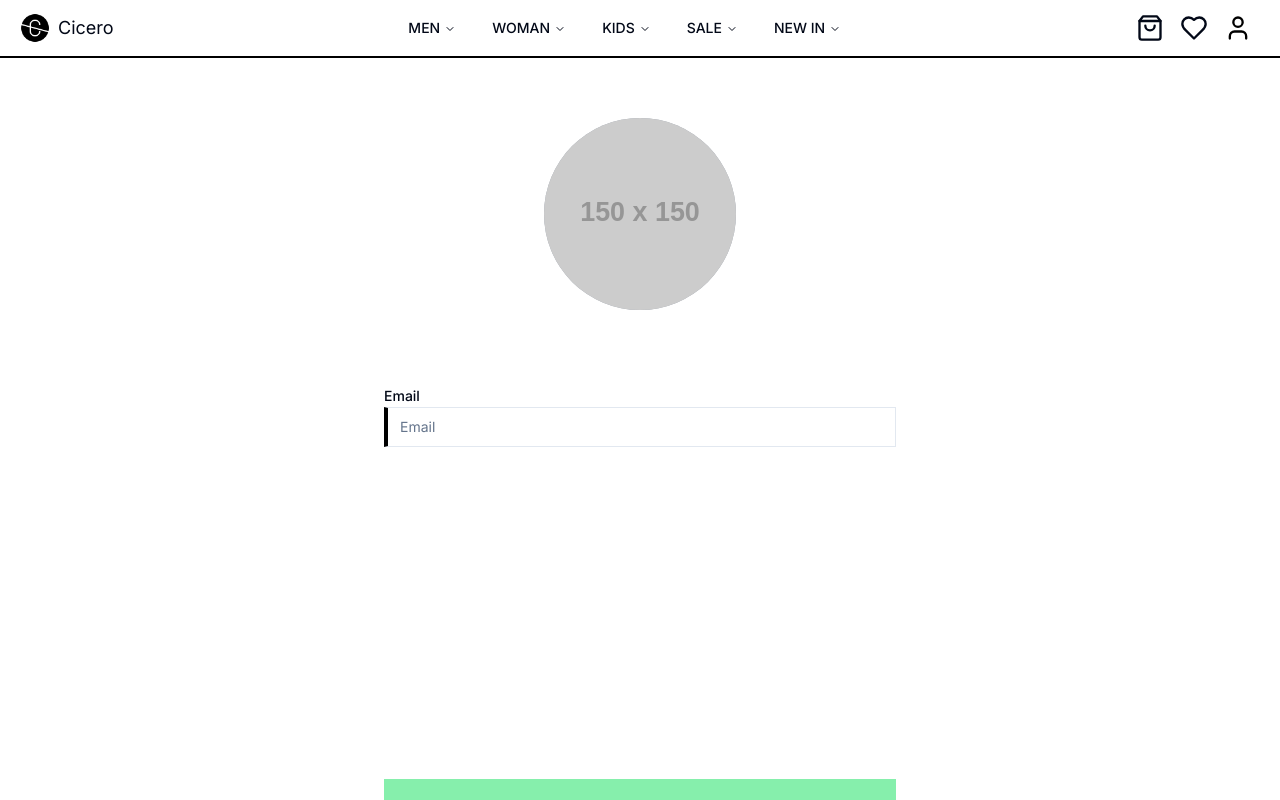
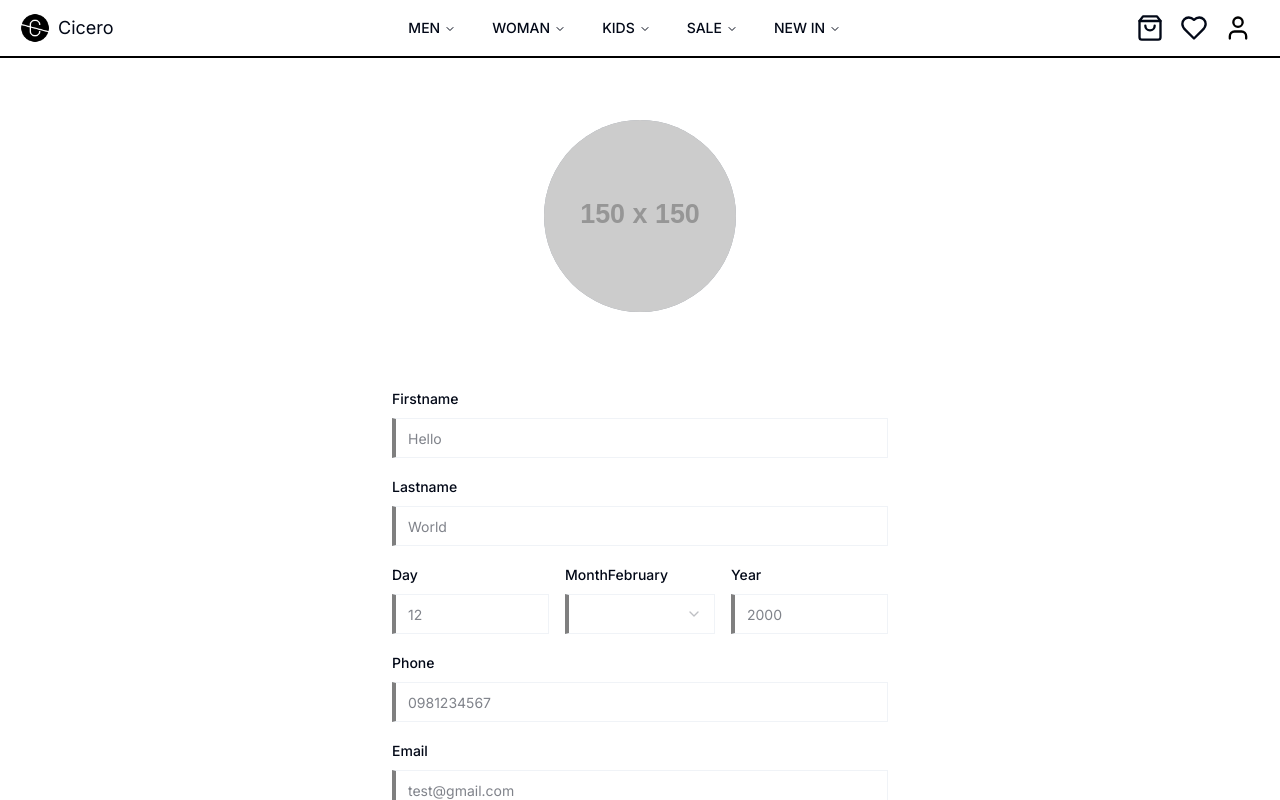
Before and after one commit to deeptech-kmitl/Cicero-Frontend, a Next.js app: page /profile in a window 1280 px wide. Built offline with nearby package versions, Linux system fonts and the light colour scheme.

Commit message:
feat: profile form [except: image, month field]

```diff
--- a/src/app/(site)/profile/page.tsx
+++ b/src/app/(site)/profile/page.tsx
@@ -1,7 +1,9 @@
-import React from "react";
-import { Input } from "@/components/ui/input";
+"use client";
+import React, { useState } from "react";
+import { Input } from "../../../components/ui/input";
 import { Label } from "@/components/ui/label";
 import Image from "next/image";
+import ProfileForm from "@/components/profile/ProfileForm";
 
 type Props = {};
 
@@ -21,12 +23,11 @@ const profile = (props: Props) => {
           {/* <Input id="picture" type="file" className='w-[220px]'/> */}
         </div>
         <div className="w-[100%] h-[50%] grid justify-items-center gap-1.5">
-          <div className='w-full'>
-            <Label htmlFor="email">Email</Label>
-            <Input type="email" id="email" placeholder="Email" className=''/>
+          <div className="w-full">
+            <ProfileForm/>
           </div>
         </div>
-        <div className="bg-green-300 w-[100%] h-[10%]"></div>
+        {/* <div className="bg-green-300 w-[100%] h-[10%]"></div> */}
       </div>
       {/* <Input
         className="border-gray-400 border-2"
--- /dev/null
+++ b/src/components/profile/ProfileForm.tsx
@@ -0,0 +1,288 @@
+"use client";
+import React, { useState } from "react";
+import { format } from "date-fns";
+import {
+  CardTitle,
+  CardContent,
+  Card,
+  CardFooter,
+  CardHeader,
+} from "../ui/card";
+import { Input } from "../ui/input";
+import { Button } from "../ui/button";
+import { SignInSchema, SignUpSchema } from "@/validator/auth";
+import { zodResolver } from "@hookform/resolvers/zod";
+import { useForm } from "react-hook-form";
+import {
+  Form,
+  FormControl,
+  FormDescription,
+  FormField,
+  FormItem,
+  FormLabel,
+  FormMessage,
+} from "@/components/ui/form";
+import { z } from "zod";
+import { CalendarIcon, Eye, EyeOff } from "lucide-react";
+import { cn } from "@/lib/utils";
+import { Popover, PopoverContent, PopoverTrigger } from "../ui/popover";
+import { Calendar } from "../ui/calendar";
+import {
+  Select,
+  SelectContent,
+  SelectItem,
+  SelectTrigger,
+  SelectValue,
+} from "../ui/select";
+type Props = {};
+
+const ProfileForm = (props: Props) => {
+  const [showPass, setShowPass] = useState<boolean>(false);
+  const [showConfirm, setShowConfirm] = useState<boolean>(false);
+  const [buttonText, setButtonText] = useState("EDIT");
+  const [isInputDisabled, setIsInputDisabled] = useState<boolean>(true);
+   const [first_name, setFname] = useState<string>("Hello");
+   const [last_name, setLname] = useState<string>("World");
+   const [phone, setPhone] = useState<string>("0981234567");
+   const [email, setEmail] = useState<string>("test@gmail.com");
+   const [day, setDay] = useState<string>("12");
+   const [month, setMonth] = useState<string>("February");
+   const [year, setYear] = useState<string>("2000");
+
+  const allMonths = [
+    "January",
+    "February",
+    "March",
+    "April",
+    "May",
+    "June",
+    "July",
+    "August",
+    "September",
+    "October",
+    "November",
+    "December",
+  ];
+  // 1. Define your form.
+  const form = useForm<z.infer<typeof SignUpSchema>>({
+    resolver: zodResolver(SignUpSchema),
+    defaultValues: {
+      email: email,
+      firstname: first_name,
+      lastname: last_name,
+      phone: phone,
+      day: day,
+      month: month,
+      year: year,
+    },
+  });
+
+  // 2. Define a submit handler.
+  async function onSubmit(values: z.infer<typeof SignUpSchema>) {
+    const formdata = new FormData();
+    formdata.append("email", values.email);
+    formdata.append("fname", values.firstname);
+    formdata.append("lname", values.lastname);
+    formdata.append("phone", values.phone);
+    formdata.append(
+      "dob",
+      new Date(
+        Number(values.year),
+        Number(values.month),
+        Number(values.day)
+      ).toLocaleDateString()
+    );
+    const res = await fetch(
+      `${process.env.NEXT_PUBLIC_PROD_URL}/users/signup`,
+      {
+        method: "POST",
+        body: formdata,
+      }
+    );
+    const data = await res.json();
+    console.log(data);
+  }
+
+  const toggleEdit = () => {
+    setIsInputDisabled(!isInputDisabled);
+    setButtonText(isInputDisabled ? "Apply" : "EDIT");
+    if (isInputDisabled === true) {
+      console.log("Edit -> Apply");
+    } else {
+      console.log("Apply -> Edit");
+    }
+  };
+
+  return (
+    <Form {...form}>
+      <form
+        onSubmit={form.handleSubmit(onSubmit)}
+        className=" relative space-y-4 px-2 overflow-x-hidden
+                        "
+      >
+        {/* firstname */}
+        <FormField
+          control={form.control}
+          name="firstname"
+          render={({ field }) => (
+            <FormItem>
+              <FormLabel>Firstname</FormLabel>
+              <FormControl>
+                <Input
+                  placeholder="Enter your firstname"
+                  {...field}
+                  value={first_name}
+                  disabled={isInputDisabled}
+                  onChange={(e) => setFname(e.target.value)}
+                />
+              </FormControl>
+              <FormMessage />
+            </FormItem>
+          )}
+        />
+        {/* lastname */}
+        <FormField
+          control={form.control}
+          name="lastname"
+          render={({ field }) => (
+            <FormItem>
+              <FormLabel>Lastname</FormLabel>
+              <FormControl>
+                <Input
+                  placeholder="Enter your email"
+                  {...field}
+                  value={last_name}
+                  disabled={isInputDisabled}
+                  onChange={(e) => setLname(e.target.value)}
+                />
+              </FormControl>
+              <FormMessage />
+            </FormItem>
+          )}
+        />
+        {/* </div> */}
+        <div className="flex flex-row gap-4 items-center ">
+          <FormField
+            control={form.control}
+            name="day"
+            render={({ field }) => (
+              <FormItem>
+                <FormLabel>Day</FormLabel>
+                <FormControl>
+                  <Input
+                    placeholder="Day"
+                    {...field}
+                    value={day}
+                    disabled={isInputDisabled}
+                    onChange={(e) => setDay(e.target.value)}
+                  />
+                </FormControl>
+                <FormMessage />
+              </FormItem>
+            )}
+          />
+          <FormField
+            control={form.control}
+            name="month"
+            render={({ field }) => (
+              <FormItem>
+                <FormLabel>Month{form.getValues("month")}</FormLabel>
+                  <Select
+
+                    disabled={isInputDisabled}
+                    {...field}
+                    value={month}
+                  >
+                  <FormControl>
+                    <SelectTrigger className="w-[150px]">
+                      <SelectValue placeholder={form.getValues("month")} />
+                    </SelectTrigger>
+                  </FormControl>
+                  <SelectContent>
+                      {allMonths.map((month, i) => (
+                        <SelectItem key={month} value={String(i + 1)}>
+                          {month}
+                        </SelectItem>
+                      ))}
+                  </SelectContent>
+                </Select>
+                <FormMessage />
+              </FormItem>
+            )}
+          />
+          <FormField
+            control={form.control}
+            name="year"
+            render={({ field }) => (
+              <FormItem>
+                <FormLabel>Year</FormLabel>
+                <FormControl>
+                  <Input
+                    placeholder="Year"
+                    {...field}
+                    value={year}
+                    disabled={isInputDisabled}
+                    onChange={(e) => setYear(e.target.value)}
+                  />
+                </FormControl>
+                <FormMessage />
+              </FormItem>
+            )}
+          />
+        </div>
+        {/* birthday */}
+        {/* phone */}
+        <FormField
+          control={form.control}
+          name="phone"
+          render={({ field }) => (
+            <FormItem>
+              <FormLabel>Phone</FormLabel>
+              <FormControl>
+                <Input
+                  placeholder="Enter your phone number"
+                  {...field}
+                  value={phone}
+                  disabled={isInputDisabled}
+                  onChange={(e) => setPhone(e.target.value)}
+                />
+              </FormControl>
+              <FormMessage />
+            </FormItem>
+          )}
+        />
+        {/* email */}
+        <FormField
+          control={form.control}
+          name="email"
+          render={({ field }) => (
+            <FormItem>
+              <FormLabel>Email</FormLabel>
+              <FormControl>
+                <Input
+                  placeholder="Enter your email"
+                  {...field}
+                  value={email}
+                  disabled={isInputDisabled}
+                  onChange={(e) => setEmail(e.target.value)}
+                />
+              </FormControl>
+              <FormMessage />
+            </FormItem>
+          )}
+        />
+
+        <div className="pt-3">
+          <Button onClick={toggleEdit} variant="noFillbtn" className="my-3">
+            {buttonText}
+          </Button>
+          <Button variant="blackbtn" className="my-3">
+            LOGOUT
+          </Button>
+        </div>
+      </form>
+    </Form>
+  );
+};
+
+export default ProfileForm;
--- a/src/components/ui/button.tsx
+++ b/src/components/ui/button.tsx
@@ -19,6 +19,7 @@ const buttonVariants = cva(
         ghost: "hover:bg-accent hover:text-accent-foreground",
         link: "text-primary underline-offset-4 hover:underline",
         blackbtn: "bg-black w-full text-primary-foreground hover:bg-primary/90",
+        noFillbtn: "bg-white text-black w-full border-2 border-black hover:bg-gray-200",
       },
       size: {
         default: "h-10 px-4 py-2",
@@ -32,7 +33,7 @@ const buttonVariants = cva(
       size: "default",
     },
   }
-)
+);
 
 export interface ButtonProps
   extends React.ButtonHTMLAttributes<HTMLButtonElement>,
```
Also changed, not shown: package.json (+6 -5 lines), 1 other file (tests, documents, lock files or other folders).
